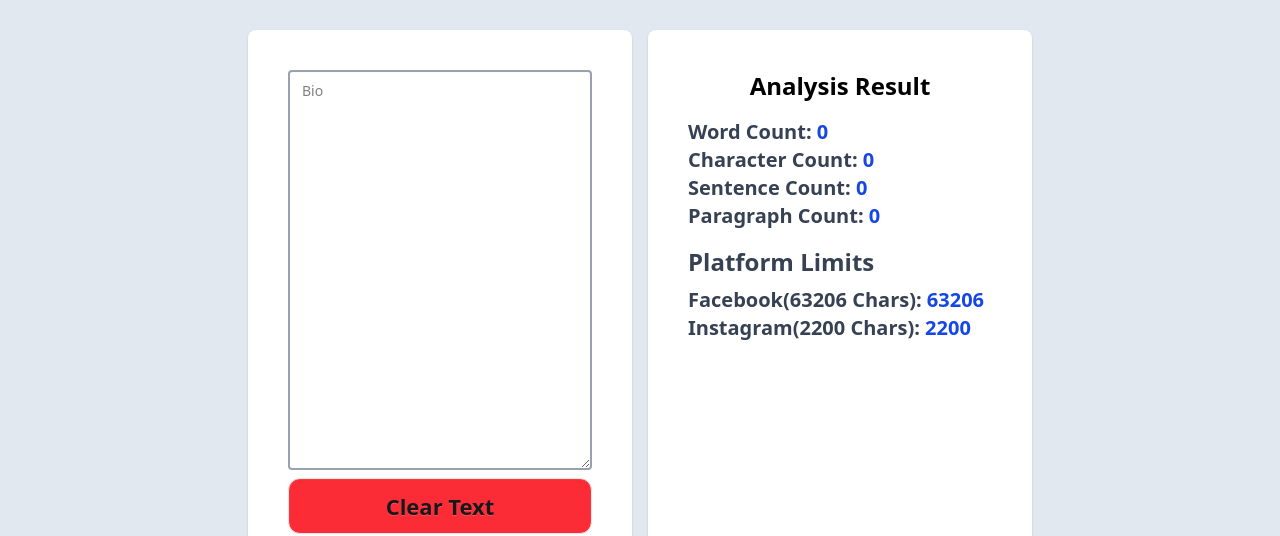
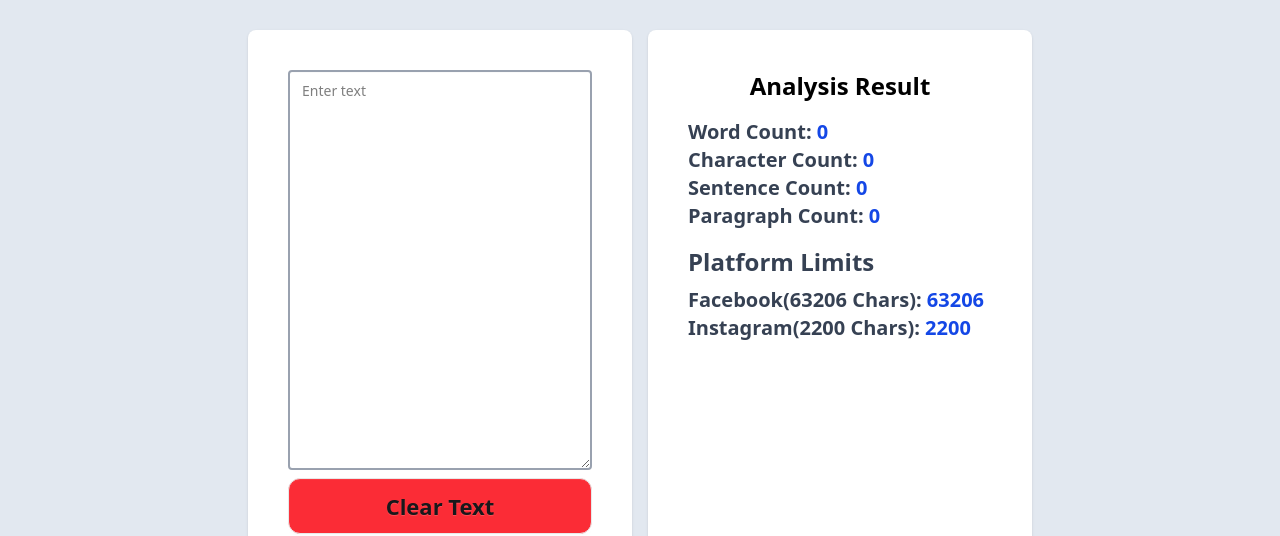
Before and after one commit to jacobferreras/word-analytics-app, a Next.js app: page / in a window 1280 px wide. Shown: the part 154-690 px from the top of the page. Built offline with nearby package versions, Linux system fonts and the light colour scheme.

Commit message:
Update placeholder text in TextArea component from "Bio" to "Enter text"

```diff
--- a/components/TextArea.tsx
+++ b/components/TextArea.tsx
@@ -11,7 +11,7 @@ export const TextArea = ({ text, handleChange }: TextAreaProps) => {
     <div>
       <textarea
         className="textarea bg-white border-2 border-gray-400 text-black h-100"
-        placeholder="Bio"
+        placeholder="Enter text"
         value={text}
         onChange={handleChange}
       ></textarea>
```
